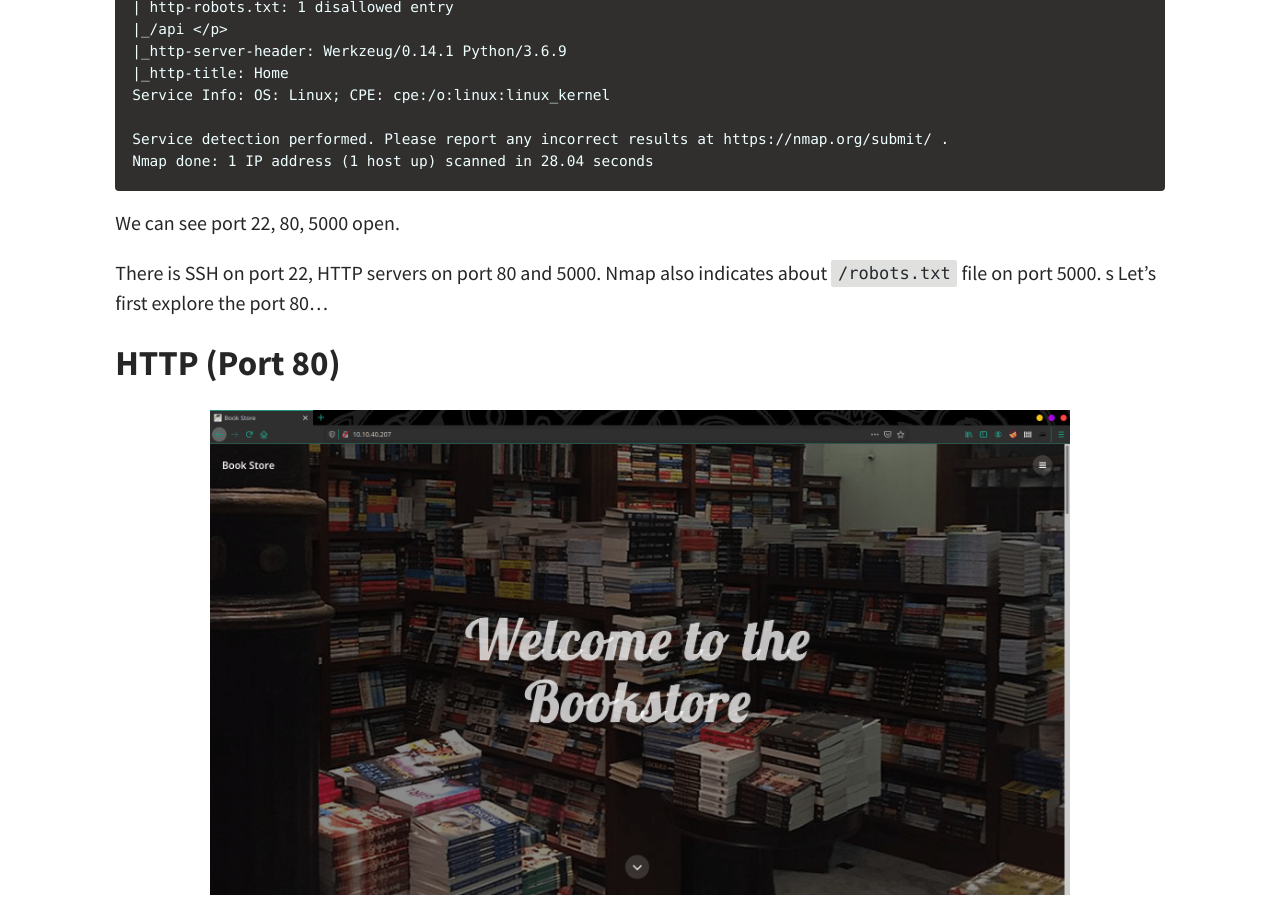
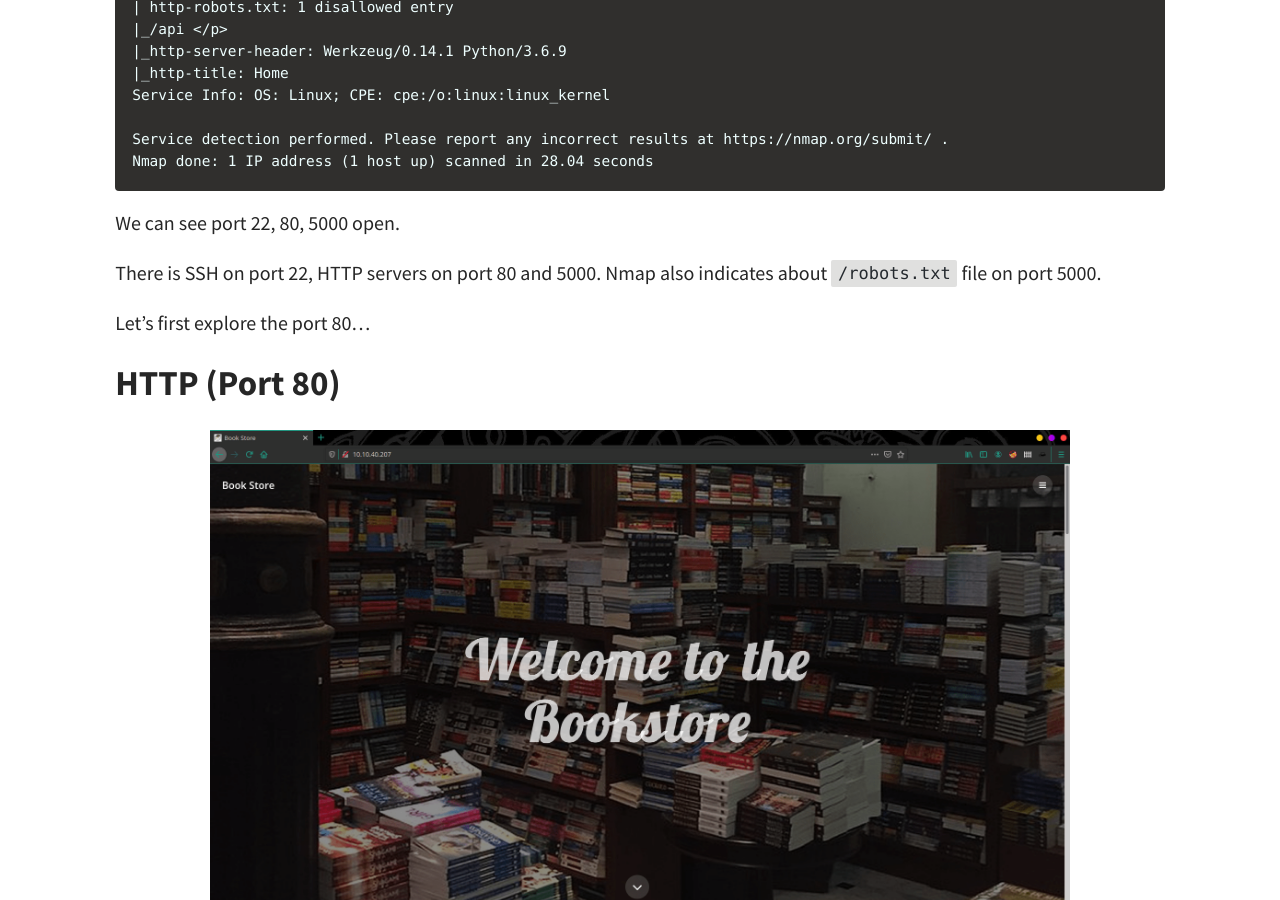
Before and after one commit to ritiksahni/blog-dev, a Jekyll site: the page built from _posts/2021-01-16-Bookstore-TryHackMe.md, in a window 1280 px wide and 900 px high, scrolled down 1680 px. Built offline with Jekyll 4.4.1, drawn with Linux system fonts in a browser that asks for light colours; some of the changed text lies outside the part shown.

```diff
--- a/_posts/2021-01-16-Bookstore-TryHackMe.md
+++ b/_posts/2021-01-16-Bookstore-TryHackMe.md
@@ -54,7 +54,7 @@ Nmap done: 1 IP address (1 host up) scanned in 28.04 seconds
 We can see port 22, 80, 5000 open.
 
 There is SSH on port 22, HTTP servers on port 80 and 5000. Nmap also indicates about `/robots.txt` file on port 5000.
-s
+
 Let's first explore the port 80...
 
 ## HTTP (Port 80) <a name="web-80">
```
Also changed, not shown: _posts/_2021-01-19-Feline-HackTheBox.md (renamed from _posts/2021-01-19-Feline-HackTheBox.md, +4 -2 lines).
